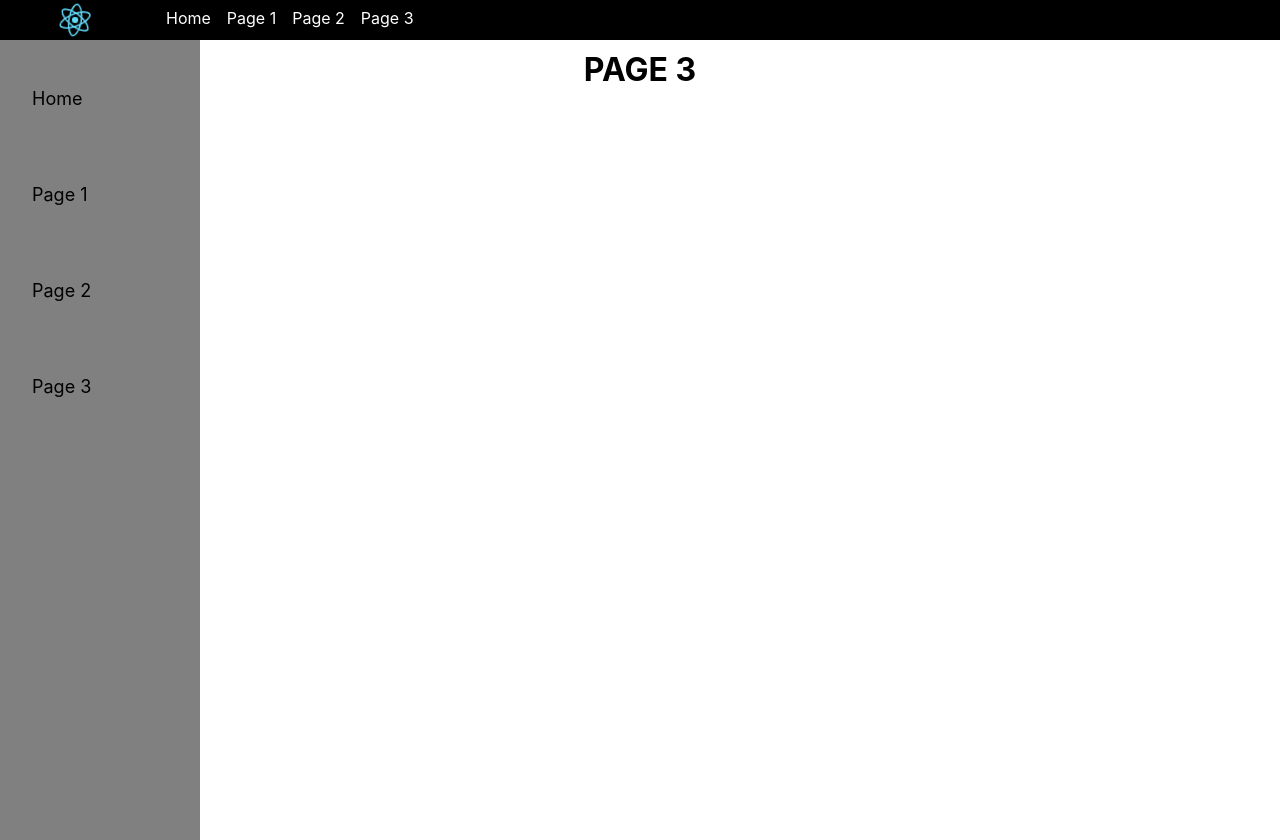
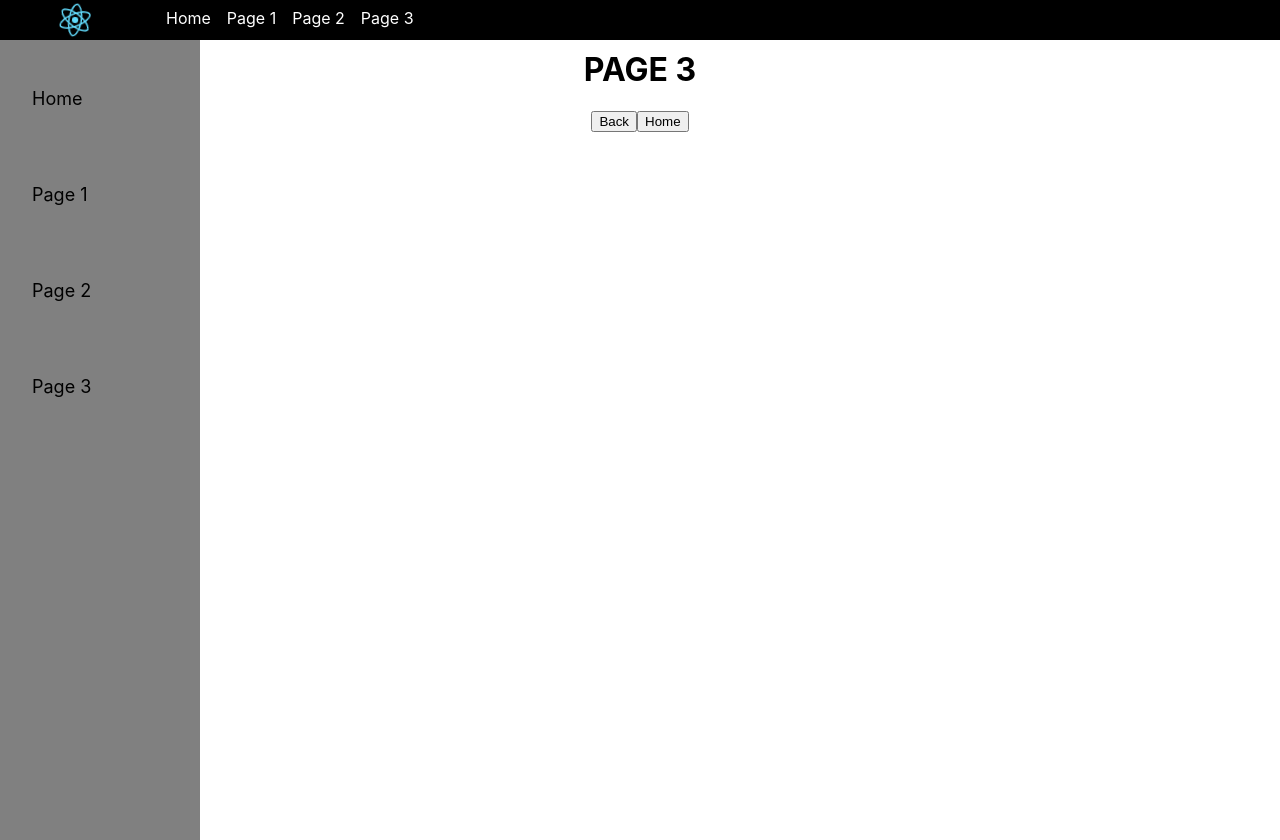
Before and after one commit to FSD1021STR/React-router, a React (Create React App) app in the folder react-router/: page /page3 in a window 1280 px wide. Built offline with nearby package versions, Linux system fonts and the light colour scheme.

Commit message:
react router v6

```diff
--- a/react-router/src/App.js
+++ b/react-router/src/App.js
@@ -2,7 +2,7 @@ import "./App.css";
 import { BrowserRouter } from "react-router-dom";
 import NavBar from "./NavBar/navBar";
 import SideBar from "./SideBar/sideBar";
-import Routes from "./Routes";
+import Navigator from "./Routes";
 
 function App() {
   return (
@@ -10,7 +10,7 @@ function App() {
       <BrowserRouter>
         <NavBar />
         <SideBar />
-        <Routes />
+        <Navigator />
       </BrowserRouter>
     </div>
   );
--- a/react-router/src/Routes.js
+++ b/react-router/src/Routes.js
@@ -1,18 +1,18 @@
 import React from "react";
-import { Route, Switch } from "react-router-dom";
+import { Route, Routes } from "react-router-dom";
 import Home from "./pages/home";
 import Page1 from "./pages/page1";
 import Page2 from "./pages/page2";
 import Page3 from "./pages/page3";
 
-const Routes = () => {
+const Navigator = () => {
   return (
-    <Switch>
-      <Route path="/home" exact component={Home} />
-      <Route path="/page1" component={Page1} />
-      <Route path="/page2" component={Page2} />
-      <Route path="/page3" component={Page3} />
-    </Switch>
+    <Routes>
+      <Route path="/home" element={<Home />} />
+      <Route path="/page1" element={<Page1 />} />
+      <Route path="/page2" element={<Page2 />} />
+      <Route path="/page3" element={<Page3 />} />
+    </Routes>
   );
 };
-export default Routes;
+export default Navigator;
--- a/react-router/src/index.js
+++ b/react-router/src/index.js
@@ -7,9 +7,7 @@ import { BrowserRouter } from "react-router-dom";
 
 ReactDOM.render(
   <React.StrictMode>
-    <BrowserRouter>
-      <App />
-    </BrowserRouter>
+    <App />
   </React.StrictMode>,
   document.getElementById("root")
 );
--- a/react-router/src/pages/page1.js
+++ b/react-router/src/pages/page1.js
@@ -1,6 +1,14 @@
 import React from "react";
+import { useNavigate } from "react-router-dom";
 
 const Page1 = () => {
-  return <h1 style={{marginTop: '50px'}}>PAGE 1</h1>;
+  const navigate = useNavigate();
+  return (
+    <>
+      <h1 style={{ marginTop: "50px" }}>PAGE 1</h1>
+      <button onClick={() => navigate(-1)}>Back</button>
+      <button onClick={() => navigate("/home")}>Home</button>
+    </>
+  );
 };
 export default Page1;
--- a/react-router/src/pages/page2.js
+++ b/react-router/src/pages/page2.js
@@ -1,6 +1,14 @@
 import React from "react";
+import { useNavigate } from "react-router-dom";
 
 const Page2 = () => {
-  return <h1 style={{marginTop: '50px'}}>PAGE 2</h1>;
+  const navigate = useNavigate();
+  return (
+    <>
+      <h1 style={{ marginTop: "50px" }}>PAGE 2</h1>
+      <button onClick={() => navigate(-1)}>Back</button>
+      <button onClick={() => navigate("/home")}>Home</button>
+    </>
+  );
 };
 export default Page2;
--- a/react-router/src/pages/page3.js
+++ b/react-router/src/pages/page3.js
@@ -1,6 +1,14 @@
 import React from "react";
+import { useNavigate } from "react-router-dom";
 
 const Page3 = () => {
-  return <h1 style={{marginTop: '50px'}}>PAGE 3</h1>;
+  const navigate = useNavigate();
+  return (
+    <>
+      <h1 style={{ marginTop: "50px" }}>PAGE 3</h1>
+      <button onClick={() => navigate(-1)}>Back</button>
+      <button onClick={() => navigate("/home")}>Home</button>
+    </>
+  );
 };
 export default Page3;
```
